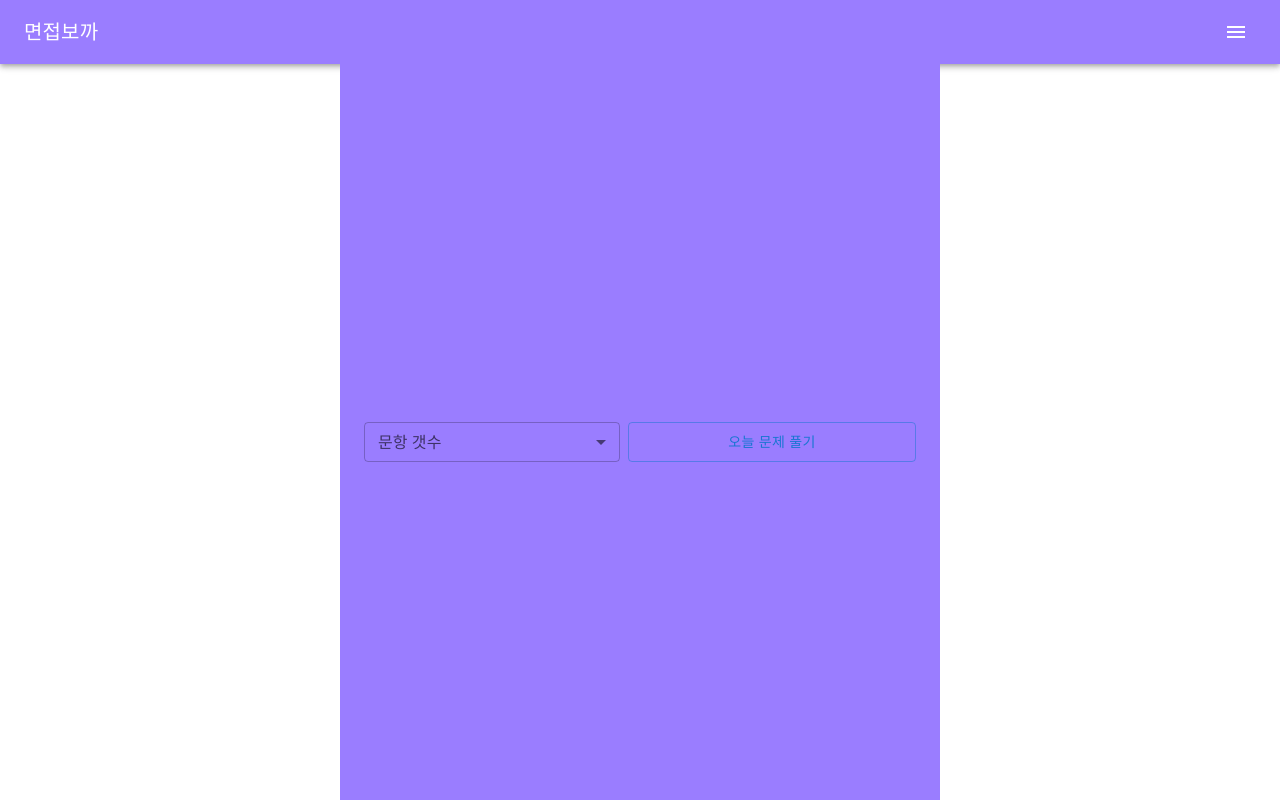
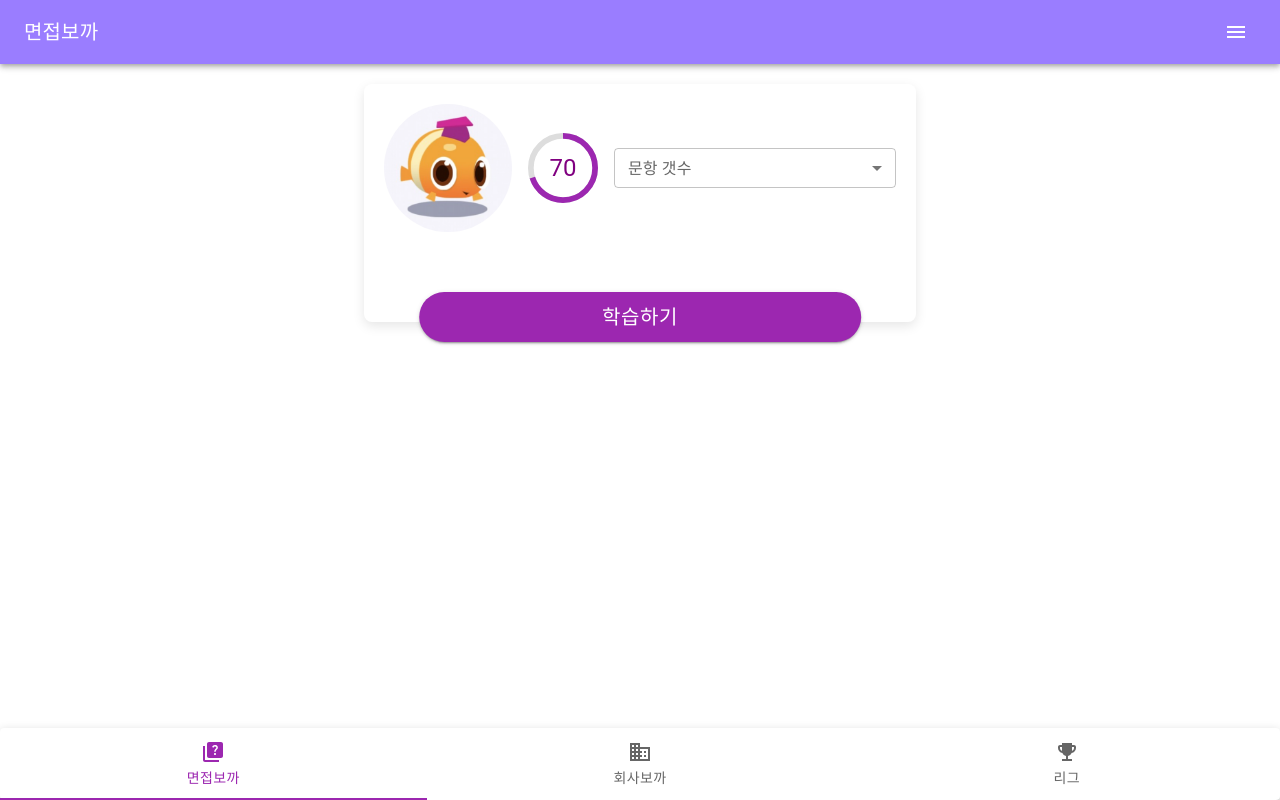
Before and after one commit to ChoiKang-TEAM/bokka-client, a React (Create React App) app: page / in a window 1280 px wide. Built offline with nearby package versions, Linux system fonts and the light colour scheme.

Commit message:
✨ [feat] 메인 페이지 및 마이 페이지 구현

```diff
--- a/package.json
+++ b/package.json
@@ -21,6 +21,7 @@
     "react-redux": "^8.1.3",
     "react-router-dom": "^6.20.1",
     "react-scripts": "5.0.1",
+    "rxjs": "^7.8.1",
     "typescript": "^4.9.5",
     "web-vitals": "^2.1.4"
   },
--- a/src/apis/auth.ts
+++ b/src/apis/auth.ts
@@ -58,11 +58,20 @@ const logout = async () => {
   }
 }
 
+const refresh = async () => {
+  try {
+    await axiosInstance.get('/auth/refresh', { withCredentials: true })
+  } catch (e) {
+    console.error(e)
+  }
+}
+
 const authApi = {
   login,
   socialLogin,
   checkCookie,
   logout,
+  refresh,
 }
 
 export default authApi
--- /dev/null
+++ b/src/apis/user.ts
@@ -0,0 +1,19 @@
+import axiosInstance from '.'
+
+const getUserInfo = async () => {
+  try {
+    const response = await axiosInstance.get<{
+      code: number
+      result: { name: string; userId: string }
+    }>('/user/info', { withCredentials: true })
+    return response.data.result
+  } catch (e) {
+    console.error(e)
+  }
+}
+
+const userApi = {
+  getUserInfo,
+}
+
+export default userApi
--- a/src/components/molecules/fields/my-page/MyInfoField.tsx
+++ b/src/components/molecules/fields/my-page/MyInfoField.tsx
@@ -1,19 +1,76 @@
-import React from 'react'
-import { Box } from '@mui/material'
+import React, { useEffect, useState } from 'react'
+import {
+  Avatar,
+  Box,
+  Button,
+  Divider,
+  IconButton,
+  Stack,
+  Typography,
+} from '@mui/material'
+import authApi from 'src/apis/auth'
+import ArrowForwardIosIcon from '@mui/icons-material/ArrowForwardIos'
+import userApi from 'src/apis/user'
 
 const MyInfoField = () => {
+  const [name, setName] = useState<string>('')
+  const logout = async () => {
+    await authApi.logout()
+  }
+  useEffect(() => {
+    const fetchData = async () => {
+      const result = await userApi.getUserInfo()
+      const newName = result?.name ? result.name : result?.userId
+      setName(newName ?? '')
+    }
+    fetchData()
+  }, [])
   return (
     <Box
       sx={{
+        display: 'flex',
+        flexDirection: 'column',
+        justifyContent: 'space-between', // 내용을 상단과 하단에 정렬
         backgroundColor: 'white',
-        borderRadius: '8px', // 둥근 모서리
-        height: '33.3%', // 컨테이너의 높이의 약 1/3
-        width: '100%', // 전체 너비
-        boxShadow: '0px 4px 12px rgba(0, 0, 0, 0.1)', // 그림자 추가 (선택적)
-        padding: '20px', // 내부 여백 (선택적)
+        borderRadius: '8px',
+        height: '33.3%',
+        width: '100%',
+        boxShadow: '0px 4px 12px rgba(0, 0, 0, 0.1)',
+        padding: '20px',
       }}
     >
-      {/* 여기에 MyInfoField 컴포넌트의 내용을 추가합니다 */}
+      <Stack direction="row" spacing={2} alignItems="center">
+        <Avatar
+          alt="Character"
+          src="/temp.jpg"
+          sx={{ width: 128, height: 128 }}
+        />
+        <Stack direction="column" justifyContent="center" sx={{ flexGrow: 1 }}>
+          <Typography variant="h6">{name}</Typography>
+          <Typography variant="body2" color={'primary'}>
+            면접보카 30일째 이용 중
+          </Typography>
+        </Stack>
+        <IconButton aria-label="edit">
+          <ArrowForwardIosIcon />
+        </IconButton>
+      </Stack>
+      <Button variant="contained" color="error" onClick={logout}>
+        로그아웃
+      </Button>
+      <Stack
+        direction="row"
+        alignItems="center"
+        divider={<Divider orientation="vertical" flexItem />}
+      >
+        <Button variant={'text'} color={'success'} sx={{ width: '50%' }}>
+          구독 관리
+        </Button>
+
+        <Button variant={'text'} color={'info'} sx={{ width: '50%' }}>
+          친구 관리
+        </Button>
+      </Stack>
     </Box>
   )
 }
--- /dev/null
+++ b/src/components/molecules/fields/question/QuestionInfoField.tsx
@@ -0,0 +1,75 @@
+import React, { useEffect, useState } from 'react'
+import { Avatar, Box, Button, FormControl, Stack } from '@mui/material'
+import authApi from 'src/apis/auth'
+import userApi from 'src/apis/user'
+import CircularWithValueLabel from '../../progress-bars/CircularWithLabel'
+import QuestionCountDropdown from 'src/components/atoms/dropdowns/QuestionCountDropdown'
+import useAppDispatch from 'src/hooks/useAppDispatch'
+import { useNavigate } from 'react-router-dom'
+import { openSnackbar } from 'src/stores/notices/snackBarSlice'
+import { setTotalQuestions } from 'src/stores/quizs/questionSlice'
+
+const QuestionInfoField = () => {
+  const [selected, setSelected] = useState<string>('')
+  const [progress, setProgress] = useState<number>(70)
+  const dispatch = useAppDispatch()
+  const navigate = useNavigate()
+
+  const handleClickButton = () => {
+    if (!selected) return dispatch(openSnackbar('문항 갯수를 선택해주세요.'))
+    const questions: number = parseInt(selected)
+
+    dispatch(setTotalQuestions(questions))
+    navigate('/question/interview')
+  }
+
+  return (
+    <Box
+      sx={{
+        position: 'relative', // 상대 위치 설정
+        display: 'flex',
+        flexDirection: 'column',
+        justifyContent: 'space-between',
+        backgroundColor: 'white',
+        borderRadius: '8px',
+        height: '33.3%',
+        width: '100%',
+        boxShadow: '0px 4px 12px rgba(0, 0, 0, 0.1)',
+        padding: '20px',
+      }}
+    >
+      <Stack direction="row" spacing={2} alignItems="center">
+        <Avatar
+          alt="Character"
+          src="/temp.jpg"
+          sx={{ width: 128, height: 128 }}
+        />
+        <CircularWithValueLabel progress={progress} />
+        <Box sx={{ gap: 1, display: 'flex', width: '100%' }}>
+          <FormControl sx={{ flex: 1, minWidth: 0 }} size="small">
+            <QuestionCountDropdown value={selected} setValue={setSelected} />
+          </FormControl>
+        </Box>
+      </Stack>
+
+      <Button
+        variant="contained"
+        color={'secondary'}
+        sx={{
+          position: 'absolute',
+          bottom: '-20px',
+          left: '50%',
+          transform: 'translateX(-50%)',
+          width: '80%',
+          borderRadius: '50px',
+          height: '50px',
+          fontSize: '1.25rem',
+        }}
+      >
+        {progress >= 100 ? '추가 학습' : '학습하기'}
+      </Button>
+    </Box>
+  )
+}
+
+export default QuestionInfoField
--- a/src/components/molecules/footers/MainFooter.tsx
+++ b/src/components/molecules/footers/MainFooter.tsx
@@ -1,15 +1,31 @@
 // Footer 컴포넌트
-import React from 'react'
-import { Box, Typography, Container } from '@mui/material'
+import React, { useState } from 'react'
+import { Box, Paper, Tabs, Tab } from '@mui/material'
+import EmojiEventsIcon from '@mui/icons-material/EmojiEvents'
+import BusinessIcon from '@mui/icons-material/Business'
+import QuizIcon from '@mui/icons-material/Quiz'
+const Footer = () => {
+  const [value, setValue] = useState<number>(0)
 
-const Footer: React.FC = () => {
+  const handleChange = (event: React.SyntheticEvent, newValue: number) => {
+    setValue(newValue)
+  }
+
   return (
-    <Box component="footer" sx={{ py: 1, backgroundColor: '#9A7DFF' }}>
-      {' '}
-      {/* 여기서 py는 y축 패딩을 의미합니다. */}
-      <Typography variant="overline" align="center" sx={{ lineHeight: '1.2' }}>
-        © 2023 Your App Name
-      </Typography>
+    <Box sx={{ width: '100%', position: 'fixed', bottom: 0 }}>
+      <Paper elevation={3}>
+        <Tabs
+          value={value}
+          onChange={handleChange}
+          indicatorColor={'secondary'}
+          textColor={'secondary'}
+          variant="fullWidth"
+        >
+          <Tab icon={<QuizIcon />} label="면접보까" />
+          <Tab icon={<BusinessIcon />} label="회사보까" />
+          <Tab icon={<EmojiEventsIcon />} label="리그" />
+        </Tabs>
+      </Paper>
     </Box>
   )
 }
--- /dev/null
+++ b/src/components/molecules/progress-bars/CircularWithLabel.tsx
@@ -0,0 +1,49 @@
+import React from 'react'
+import CircularProgress from '@mui/material/CircularProgress'
+import Typography from '@mui/material/Typography'
+import Box from '@mui/material/Box'
+
+interface CircularWithValueLabelChildProps {
+  progress: number
+}
+
+const CircularWithValueLabel = (props: CircularWithValueLabelChildProps) => {
+  const validProgress = Math.min(props.progress ?? 100, 100)
+
+  return (
+    <Box sx={{ position: 'relative', display: 'inline-flex' }}>
+      <CircularProgress
+        variant="determinate"
+        value={100}
+        size={70}
+        sx={{ color: '#ddd' }}
+      />
+      <CircularProgress
+        variant="determinate"
+        value={validProgress}
+        color={'secondary'}
+        size={70}
+        sx={{ position: 'absolute', top: 0, left: 0 }}
+      />
+      <Box
+        sx={{
+          top: 0,
+          left: 0,
+          bottom: 0,
+          right: 0,
+          position: 'absolute',
+          display: 'flex',
+          alignItems: 'center',
+          justifyContent: 'center',
+        }}
+      >
+        <Typography
+          variant="h5"
+          component="div"
+          color={'purple'}
+        >{`${Math.round(props.progress)}`}</Typography>
+      </Box>
+    </Box>
+  )
+}
+export default CircularWithValueLabel
--- a/src/components/organisms/layouts/MainLayout.tsx
+++ b/src/components/organisms/layouts/MainLayout.tsx
@@ -1,4 +1,4 @@
-import React, { ReactNode } from 'react'
+import React from 'react'
 import { Outlet, useLocation } from 'react-router-dom'
 import {
   ThemeProvider,
@@ -8,6 +8,7 @@ import {
 } from '@mui/material'
 import MainHeader from 'src/components/molecules/headers/MainHeader'
 import MyPageHeader from 'src/components/molecules/headers/MyPageHeader'
+import Footer from 'src/components/molecules/footers/MainFooter'
 
 const theme = createTheme({
   components: {
@@ -17,9 +18,6 @@ const theme = createTheme({
           height: '100vh',
           display: 'flex',
           flexDirection: 'column',
-          justifyContent: 'center',
-          alignItems: 'center',
-          backgroundColor: '#9A7DFF',
         },
       },
     },
@@ -28,6 +26,7 @@ const theme = createTheme({
 
 const MainLayout = () => {
   const location = useLocation()
+
   const renderHeader = () => {
     switch (location.pathname) {
       case '/my-page':
@@ -36,6 +35,7 @@ const MainLayout = () => {
         return <MainHeader />
     }
   }
+
   return (
     <ThemeProvider theme={theme}>
       <CssBaseline />
@@ -47,16 +47,13 @@ const MainLayout = () => {
           component="main"
           maxWidth="sm"
           style={{
-            flex: 1,
             overflowY: 'auto',
-            display: 'flex', // Flex 컨테이너로 설정
-            flexDirection: 'column', // 자식 요소들을 수직 방향으로 정렬
-            alignItems: 'center', // 가로 중앙 정렬
-            paddingTop: '20px', // 상단 여백 (선택적)
+            paddingTop: '20px',
           }}
         >
           <Outlet />
         </Container>
+        <Footer />
       </div>
     </ThemeProvider>
   )
--- a/src/pages/Main.tsx
+++ b/src/pages/question/Main.tsx
@@ -2,6 +2,7 @@ import { FormControl, Button, Box, Typography } from '@mui/material'
 import { useState } from 'react'
 import { useNavigate } from 'react-router-dom'
 import QuestionCountDropdown from 'src/components/atoms/dropdowns/QuestionCountDropdown'
+import QuestionInfoField from 'src/components/molecules/fields/question/QuestionInfoField'
 import MainHeader from 'src/components/molecules/headers/MainHeader'
 import useAppDispatch from 'src/hooks/useAppDispatch'
 import { openSnackbar } from 'src/stores/notices/snackBarSlice'
@@ -21,19 +22,7 @@ const Main = () => {
   }
   return (
     <>
-      <Box sx={{ gap: 1, display: 'flex', width: '100%' }}>
-        <FormControl sx={{ flex: 1, minWidth: 0 }} size="small">
-          <QuestionCountDropdown value={selected} setValue={setSelected} />
-        </FormControl>
-        <Button
-          onClick={handleClickButton}
-          variant={'outlined'}
-          sx={{ flex: 1, minWidth: 0 }}
-        >
-          오늘 문제 풀기
-        </Button>
-      </Box>
-      {/* <SplashScreenMainImageField /> */}
+      <QuestionInfoField />
     </>
   )
 }
--- a/src/routes/index.tsx
+++ b/src/routes/index.tsx
@@ -1,7 +1,7 @@
 import React from 'react'
 import { RouterProvider, createBrowserRouter } from 'react-router-dom'
 import MainLayout from 'src/components/organisms/layouts/MainLayout'
-import Main from 'src/pages/Main'
+import Main from 'src/pages/question/Main'
 import Login from 'src/pages/auth/Login'
 import InterviewQuestion from 'src/pages/question/InterviewQuestion'
 import MyPage from 'src/pages/user/MyPage'
```
Also changed, not shown: src/apis/index.ts (+14 -3 lines), src/types/common.ts (+9 -0 lines), public/temp.jpg (added), 1 other file (tests, documents, lock files or other folders).
